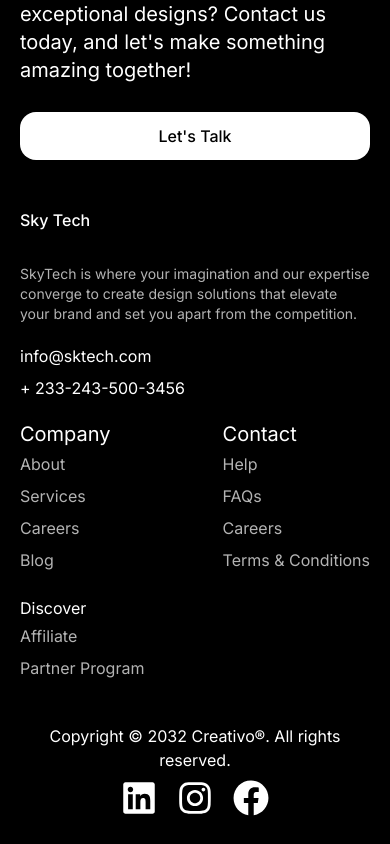
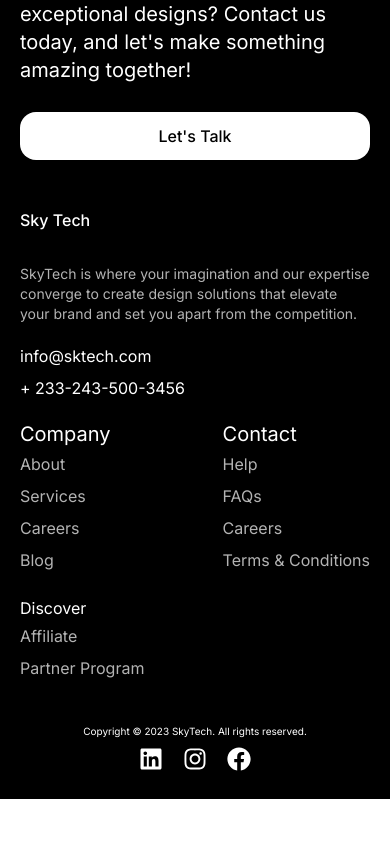
Before and after one commit to richardsomda/skylanding, a Next.js app: page / in a window 390 px wide. Shown: the part 3590-4434 px from the top of the page. After the commit the page ends 4389 px from the top, so only its background shows below. Built offline with nearby package versions, Linux system fonts and the light colour scheme.

Commit message:
Update Dependencies

```diff
--- a/src/app/globals.css
+++ b/src/app/globals.css
@@ -16,7 +16,9 @@ body {
   font-family: 'Poppins', sans-serif;
 
 }
-
+html {
+  scroll-behavior: smooth;
+}
 body {
   margin: 0;
   padding: 0;
--- a/src/app/page.tsx
+++ b/src/app/page.tsx
@@ -3,6 +3,7 @@ import Navbar from "../components/Navbar";
 import Portfolio from "../components/Portfolio";
 import Contact from "../components/Contact";
 import Dropdown from "../components/Dropdown";
+import { motion, AnimatePresence } from "framer-motion";
 import {
   FaFacebook,
   FaInstagram,
@@ -10,6 +11,7 @@ import {
   FaTwitterSquare,
 } from "react-icons/fa";
 const Page = () => {
+
   return (
     <div>
       {/* navbar */}
@@ -20,7 +22,13 @@ const Page = () => {
       {/* navbar */}
 
       {/* hero section  */}
-      <div className="p-5 flex flex-col gap-10 md:p-10 lg:p-40 lg:flex-row ">
+      <motion.div
+      initial={{ opacity: 0, height: 0 }}
+      animate={{ opacity: 1, height: "auto" }}
+      exit={{ opacity: 0, height: 0 }}
+      transition={{ duration: 0.7 }}
+
+      className="p-5 flex flex-col gap-10 md:p-10 lg:p-40 lg:flex-row ">
         <div className="w-20 h-1 bg-herotext  md:w-48 md:h-2 lg:w-40"></div>
         <div className="">
           <h1 className="text-4xl font-bold pb-3 text-herotext md:text-8xl tracking-wide lg:text-7xl">
@@ -40,11 +48,17 @@ const Page = () => {
         <div className=" ">
           <img src="/image/heroimg.png" alt="" className="lg:w-[170rem]" />
         </div>
-      </div>
+      </motion.div>
       {/* hero section  */}
 
       {/* services */}
-      <div className="bg-black h-auto text-white p-5 py-10 flex flex-col md:p-10 lg:p-40 lg:flex-row lg:gap-5">
+      <motion.div
+      initial={{ opacity: 0, height: 0 }}
+      animate={{ opacity: 1, height: 'auto' }}
+      exit={{ opacity: 0, height: 0 }}
+      transition={{ duration: 0.3 }}
+
+      className="bg-black h-auto text-white p-5 py-10 flex flex-col md:p-10 lg:p-40 lg:flex-row lg:gap-5">
         <div className="lg:text-xl py-5 flex gap-2">
           <span>Our</span>
           <span>Services</span>
@@ -97,7 +111,7 @@ const Page = () => {
             />
           </div>
         </div>
-      </div>
+      </motion.div>
       {/* services */}
 
       {/* portfolio */}
@@ -147,7 +161,7 @@ const Page = () => {
         </div>
       </div>
       {/* portfolio */}
-      <div></div>
+
       {/* contact */}
       <div className="bg-black text-white p-5 flex flex-col gap-5 md:p-10 lg:p-40 lg:flex-row">
         <div className=" md:text-4xl py-4 flex  gap-1 lg:text-2xl lg:w-1/4 ">
@@ -237,19 +251,19 @@ const Page = () => {
 
         <div>
           <div className="md:text-3xl pt-10">
-            <p className="text-center">
-              Copyright © 2032 Creativo®. All rights reserved.
+            <p className="text-center text-[10px]">
+              Copyright © 2023 SkyTech. All rights reserved.
             </p>
           </div>
-          <div className="text-3xl flex justify-center items-center gap-5">
+          <div className=" flex justify-center items-center gap-5">
             <div>
-              <FaLinkedin className="text-4xl  md:text-7xl my-2" />
+              <FaLinkedin className="text-2xl  md:text-7xl my-2" />
             </div>
             <div>
-              <FaInstagram className="text-4xl md:text-7xl my-2" />
+              <FaInstagram className="text-2xl md:text-7xl my-2" />
             </div>
             <div>
-              <FaFacebook className="text-4xl md:text-7xl my-2" />
+              <FaFacebook className="text-2xl md:text-7xl my-2" />
             </div>
           </div>
         </div>
```
Also changed, not shown: package.json (+6 -3 lines), src/components/Dropdown.tsx (+11 -6 lines), 1 other file (tests, documents, lock files or other folders).
